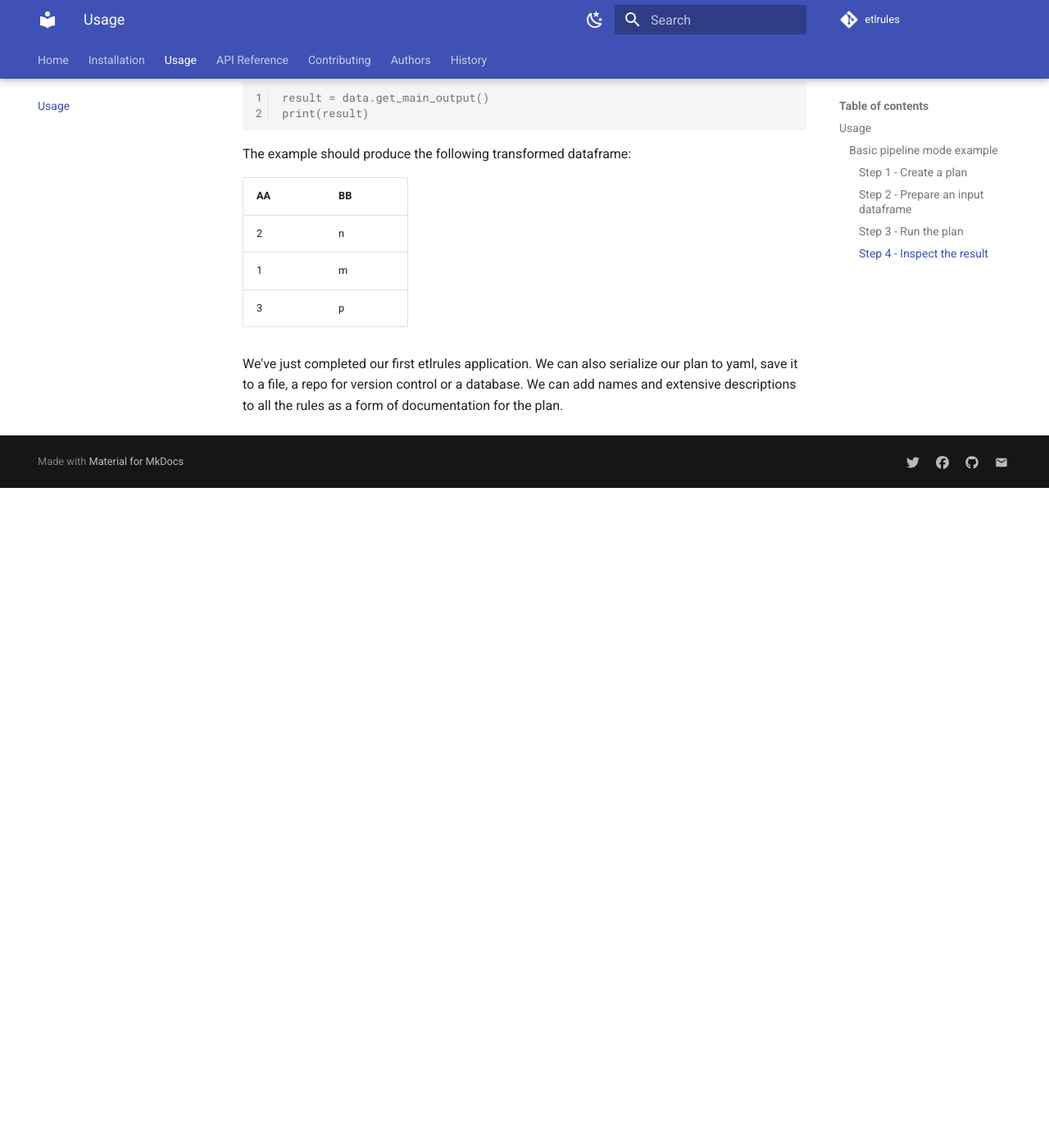
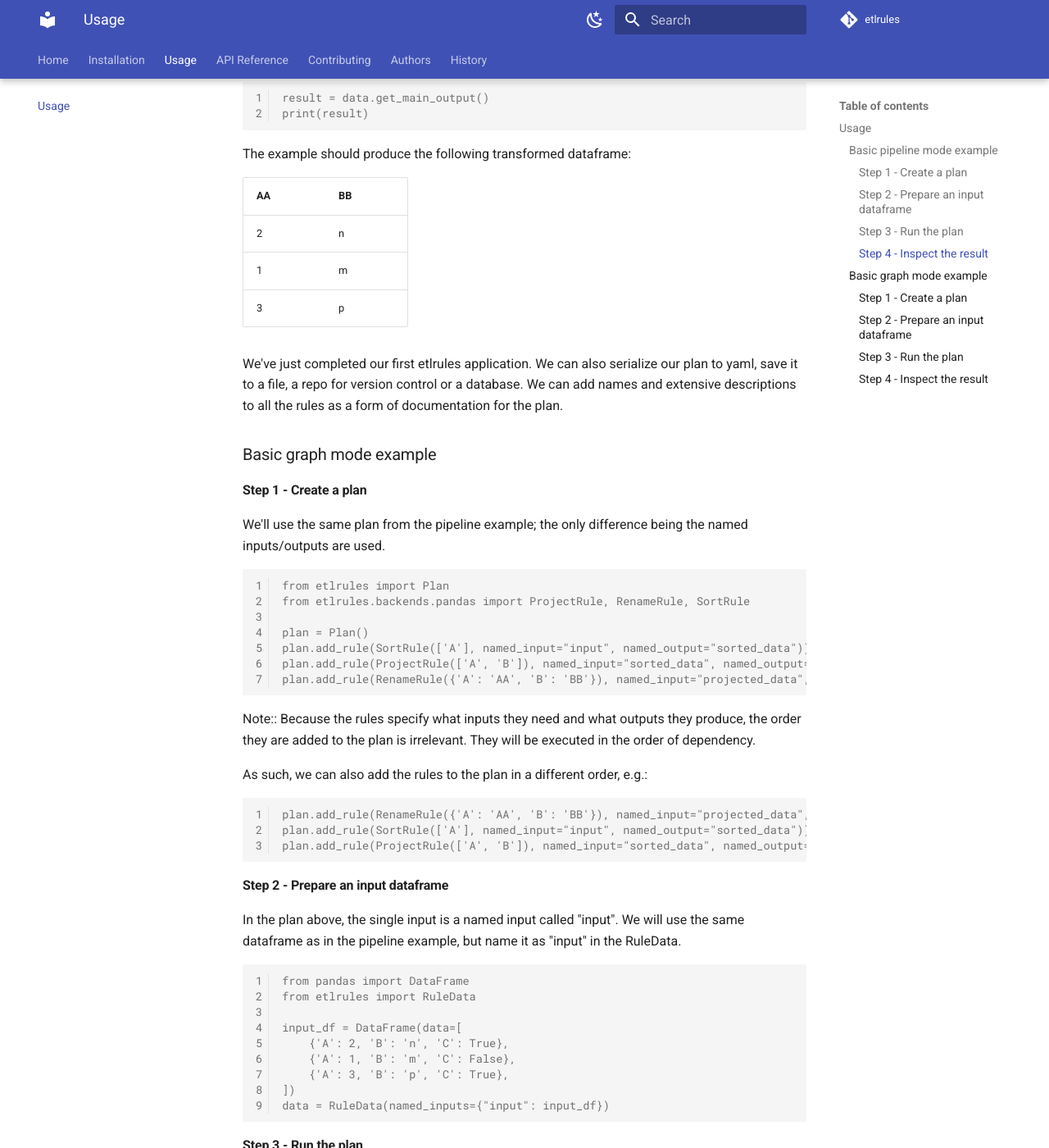
Before and after one commit to ciprianmiclaus2/etlrules, an MkDocs documentation site: the page built from docs/usage.md, in a window 1280 px wide and 1400 px high, scrolled down 1795 px. Shown: the whole window at 82% size. Built offline with MkDocs 1.6.1 and Material for MkDocs 9.7.7, drawn with Linux system fonts in a browser that asks for light colours; comment, search, counter and statistics services are not loaded; the version menu is left out; before the commit the page ends 2390 px from its top, so only the background shows below that; some of the changed text lies outside the part shown.

Commit message:
More docs

````diff
--- a/docs/usage.md
+++ b/docs/usage.md
@@ -24,8 +24,8 @@ Below, we're going to create a plan with 3 rules:
 
 ``` console
 
-from etlrules.plan import Plan
-from etlrules.backends.pandas import
+from etlrules import Plan
+from etlrules.backends.pandas import ProjectRule, RenameRule, SortRule
 
 plan = Plan()
 plan.add_rule(SortRule(['A']))
@@ -104,3 +104,97 @@ The example should produce the following transformed dataframe:
 We've just completed our first etlrules application.
 We can also serialize our plan to yaml, save it to a file, a repo for version control or a database.
 We can add names and extensive descriptions to all the rules as a form of documentation for the plan.
+
+
+## Basic graph mode example
+
+### Step 1 - Create a plan
+
+We'll use the same plan from the pipeline example; the only difference being the named inputs/outputs are used.
+
+``` console
+
+from etlrules import Plan
+from etlrules.backends.pandas import ProjectRule, RenameRule, SortRule
+
+plan = Plan()
+plan.add_rule(SortRule(['A'], named_input="input", named_output="sorted_data"))
+plan.add_rule(ProjectRule(['A', 'B']), named_input="sorted_data", named_output="projected_data")
+plan.add_rule(RenameRule({'A': 'AA', 'B': 'BB'}), named_input="projected_data", named_output="result")
+
+```
+
+Note::
+    Because the rules specify what inputs they need and what outputs they produce, the order they are
+    added to the plan is irrelevant. They will be executed in the order of dependency.
+
+As such, we can also add the rules to the plan in a different order, e.g.:
+
+``` console
+
+plan.add_rule(RenameRule({'A': 'AA', 'B': 'BB'}), named_input="projected_data", named_output="result")
+plan.add_rule(SortRule(['A'], named_input="input", named_output="sorted_data"))
+plan.add_rule(ProjectRule(['A', 'B']), named_input="sorted_data", named_output="projected_data")
+
+```
+
+### Step 2 - Prepare an input dataframe
+
+In the plan above, the single input is a named input called "input".
+We will use the same dataframe as in the pipeline example, but name it as "input" in the RuleData.
+
+``` console
+
+from pandas import DataFrame
+from etlrules import RuleData
+
+input_df = DataFrame(data=[
+    {'A': 2, 'B': 'n', 'C': True},
+    {'A': 1, 'B': 'm', 'C': False},
+    {'A': 3, 'B': 'p', 'C': True},
+])
+data = RuleData(named_inputs={"input": input_df})
+
+```
+
+### Step 3 - Run the plan
+
+Running the plan is no different in graph mode to the pipeline mode.
+
+``` console
+
+from etlrules import RuleEngine
+
+rule_engine = RuleEngine(plan)
+rule_engine.run(data)
+
+```
+
+### Step 4 - Inspect the result
+
+The RuleData will contain the result, named as "result" since the last rule, the RenameRule
+produces a named output called "result".
+
+``` console
+
+result = data.get_named_output("result")
+print(result)
+
+```
+
+The example should produce the following transformed dataframe:
+
+| AA  | BB  |
+|-----|-----|
+| 2   | n   |
+| 1   | m   |
+| 3   | p   |
+
+The other intermediary dataframe can also be inspected.
+
+``` console
+
+sorted_data = data.get_named_output("sorted_data")
+print(sorted_data)
+
+```
````
Also changed, not shown: other parts of docs/usage.md (+2 -2 lines), HISTORY.md (+3 -1 lines).
